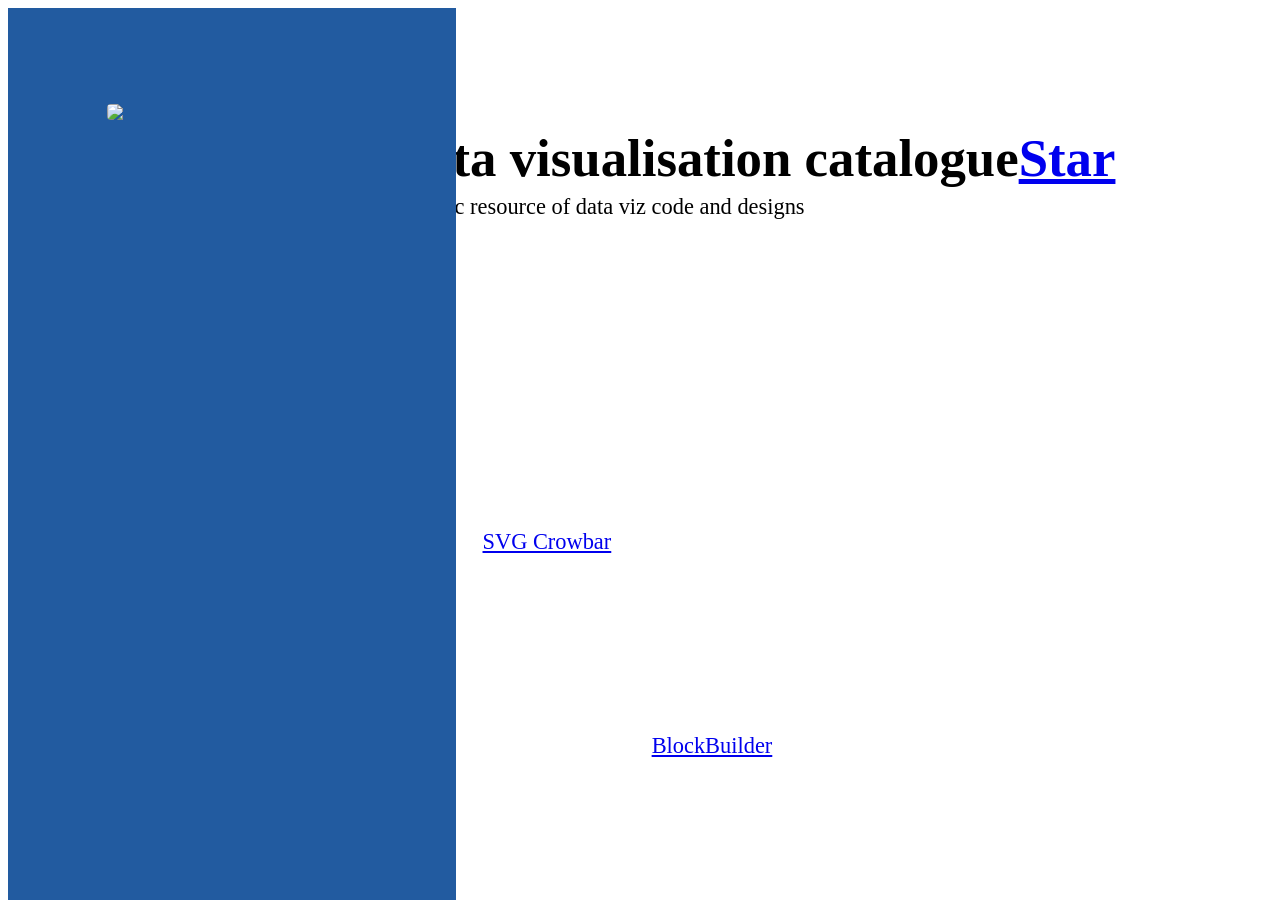
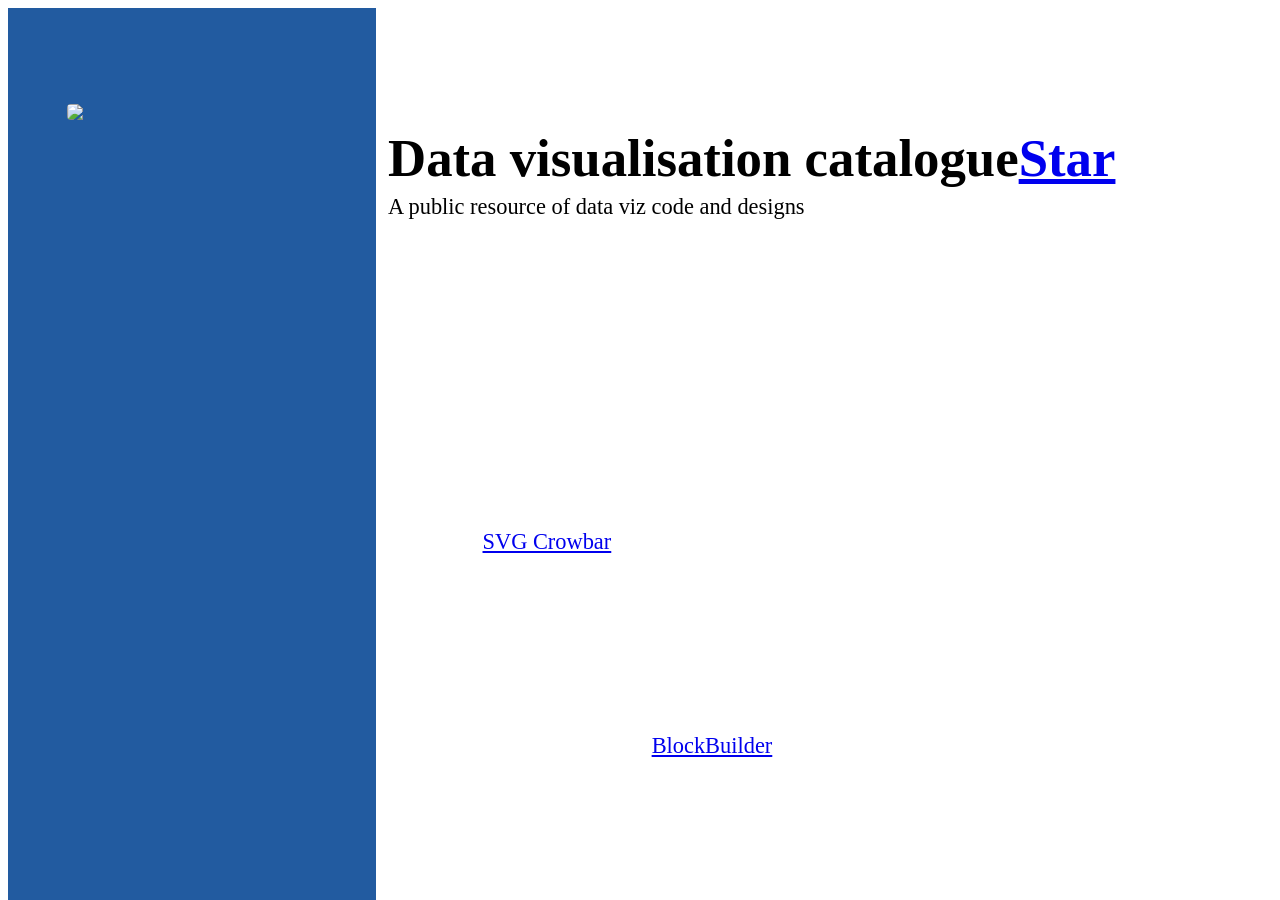

Fix padding issue

--- a/style.css
+++ b/style.css
@@ -13,11 +13,18 @@ body {
     flex-direction: column;
     padding-bottom: 5rem;
 }
+
 .wrapper {
     width: 75%;
     margin-left: 25%;
 }
-.sidebar,
+
+.sidebar {
+    padding-left: 1.5rem;
+    padding-right: 1.5rem;
+    padding-top: 5rem;
+}
+
 .wrapper {
     padding-left: 4rem;
     padding-right: 4rem;
@@ -28,10 +35,12 @@ body {
     body {
         flex-direction: column;
     }
+
     .sidebar,
     .wrapper {
         width: 100%;
     }
+
     .sidebar {
         height: 32rem;
         bottom: 0;
@@ -40,6 +49,7 @@ body {
         position: relative;
         order: 2;
     }
+
     .wrapper {
         margin-left: 0;
         padding-right: 1em;
@@ -61,11 +71,12 @@ body {
     align-items: center;
 }
 
-.Headline > span {
-  margin: 0 0 0 auto;
+.Headline>span {
+    margin: 0 0 0 auto;
 }
 
 @media screen and (max-width: 767px) {
+
     .Headline,
     .Standfirst {
         text-align: center;
@@ -91,9 +102,11 @@ body {
         line-height: 1em;
         margin-bottom: 0.2em;
     }
+
     .Headline iframe {
         display: none;
     }
+
     .Dip {
         font-size: 1.1em;
     }
@@ -128,6 +141,7 @@ img {
     background-color: #f8f7f1;
     width: 300px;
 }
+
 @media screen and (min-width: 768px) {
     .item {
         margin-right: 1em;
@@ -143,7 +157,8 @@ img {
     padding-top: 3em;
     color: #fff;
 }
-.section > p {
+
+.section>p {
     font-family: "GillSansW01-Medium";
     margin: 1rem 0 1rem 0;
     opacity: 0.8;
@@ -166,6 +181,7 @@ img {
     width: 90%;
     margin: auto 0 0;
 }
+
 .team {
     font-family: "GillSansW01-Medium";
     font-size: 0.8em;
